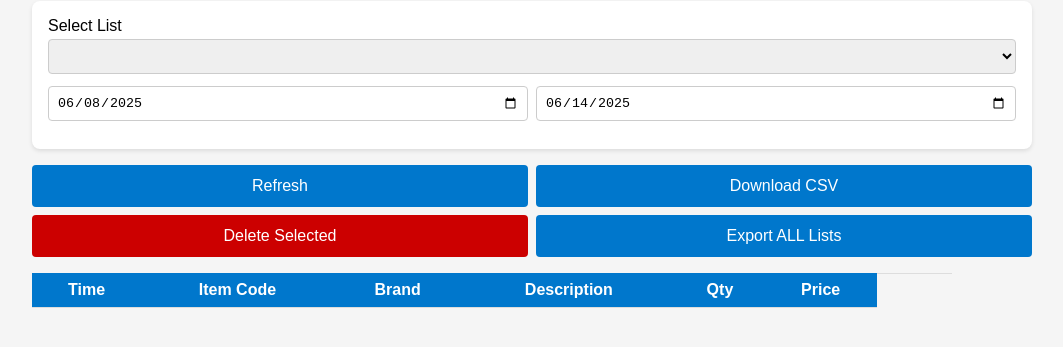
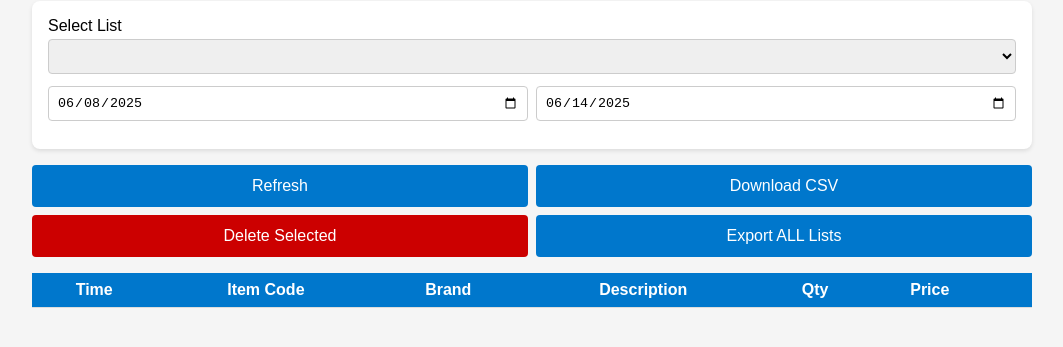
Before and after one commit to KarshBa/INVENTORY_APP, a website: page public/admin.html in a window 1280 px wide. Shown: the part 95-442 px from the top of the page, without its empty margins (108-1171 px from the left). Drawn offline with Linux system fonts and the light colour scheme; no server answers.

Commit message:
Update admin.html

```diff
--- a/public/admin.html
+++ b/public/admin.html
@@ -10,16 +10,28 @@
     th, td { padding: 0.5rem; border-bottom: 1px solid #ddd; }
     th { background:#0077cc; color:#fff; position:sticky; top:0; }
        /* 👉 keep the delete-button column visible and at a fixed width */
-   th.actions,
-   td.actions  {
-     position: sticky;
-     right: 0;                 /* pin to right-hand edge               */
-     background:#fff;          /* cover text that slides underneath    */
-     width: 75px;              /* pick a width that fits your button   */
-     min-width:75px;
-     text-align:center;
-     z-index:1;                /* keeps header above scrolling cells   */
-   }
+   /*  keep blue bar across the top – header only  */
+th.actions{
+  position:sticky;
+  right:0;
+  background:#0077cc;   /* 🔵 same blue as other headers */
+  color:#fff;
+  width:75px;
+  min-width:75px;
+  text-align:center;
+  z-index:2;            /* sit above scrolling rows      */
+}
+
+/*  data-row cells – stay white and sticky  */
+td.actions{
+  position:sticky;
+  right:0;
+  background:#fff;
+  width:75px;
+  min-width:75px;
+  text-align:center;
+  z-index:1;
+}
     .actions { display:flex; flex-wrap:wrap; gap:0.5rem; margin-bottom:1rem; }
     .actions button { flex:1 1 48%; }
     .danger { background:#cc0000; }
@@ -53,7 +65,7 @@
           <tr>
             <th>Time</th><th>Item Code</th><th>Brand</th>
             <th>Description</th><th>Qty</th><th>Price</th>
-            <th class="actions"> </th>
+            <th class="del-col"></th>
           </tr>
         </thead>
         <tbody></tbody>
```
